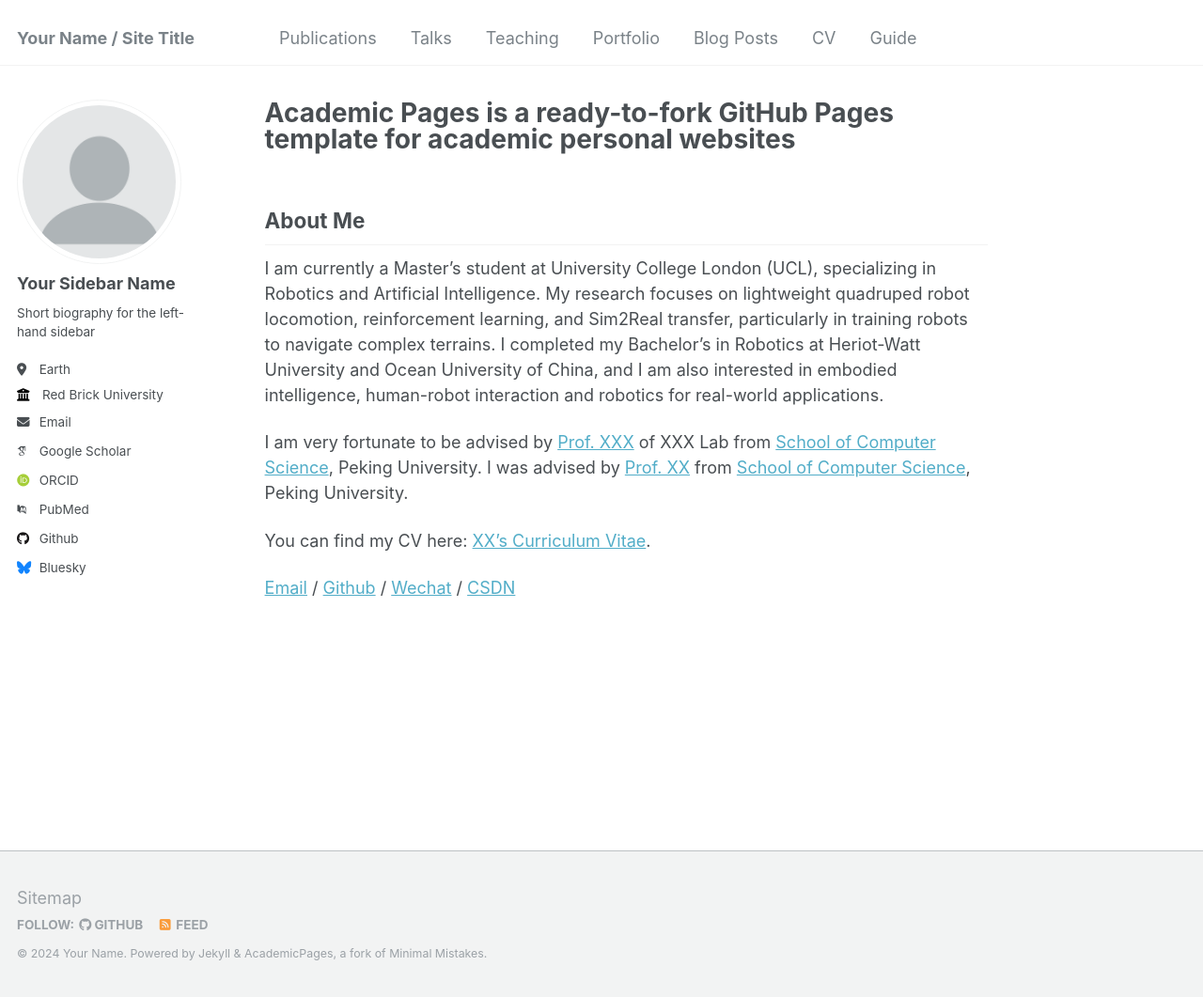
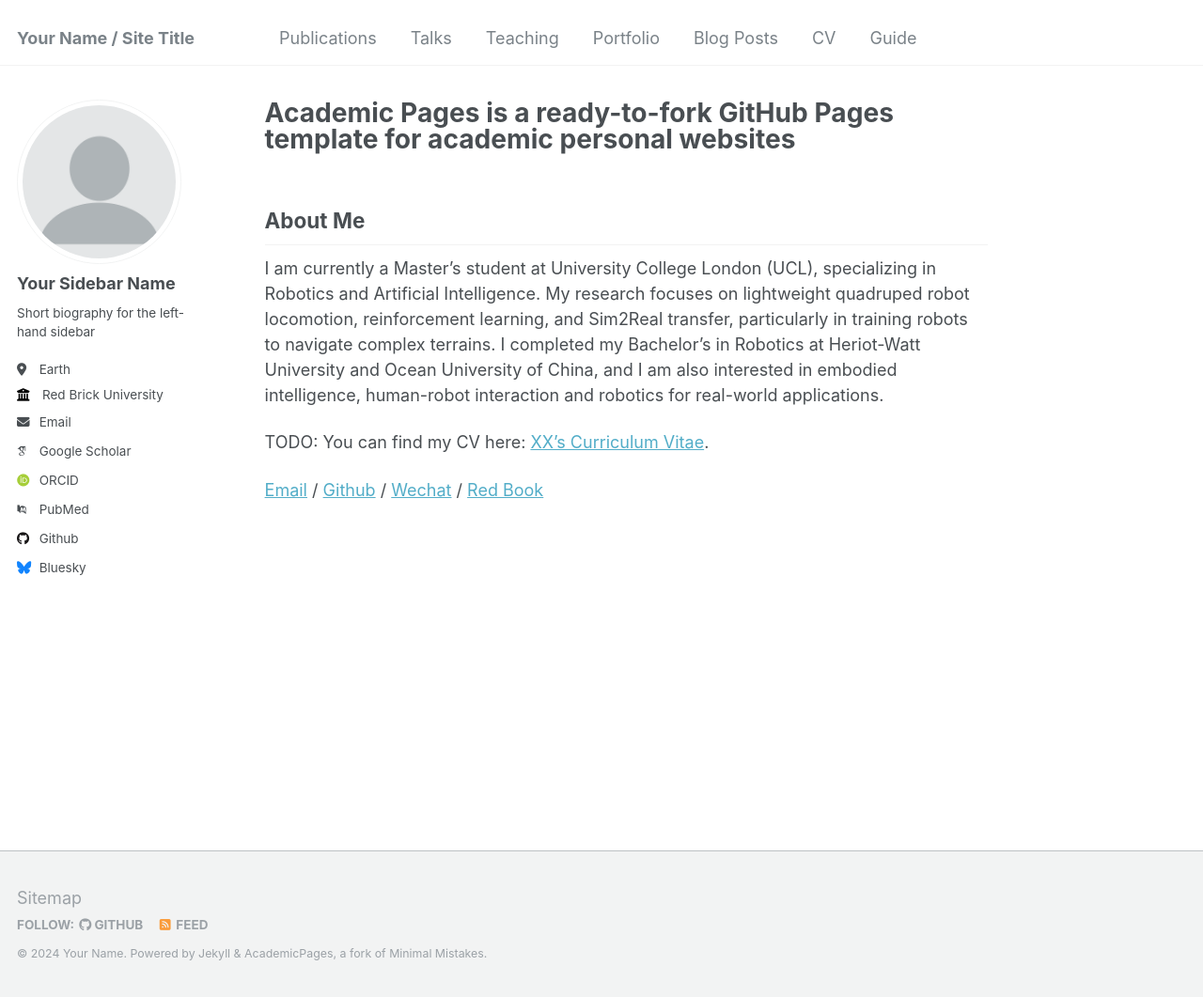
Before and after one commit to JLCucumber/JLCucumber.github.io, a Jekyll site: the page built from _pages/about.md, in a window 1280 px wide and 1061 px high. Shown: the whole window at 94% size. Built offline with Jekyll 4.4.1, drawn with Linux system fonts in a browser that asks for light colours; some web fonts are replaced.

Commit message:
Update about.md

```diff
--- a/_pages/about.md
+++ b/_pages/about.md
@@ -12,9 +12,6 @@ redirect_from:
 I am currently a Master's student at University College London (UCL), specializing in Robotics and Artificial Intelligence. My research focuses on lightweight quadruped robot locomotion, reinforcement learning, and Sim2Real transfer, particularly in training robots to navigate complex terrains. I completed my Bachelor's in Robotics at Heriot-Watt University and Ocean University of China, and I am also interested in embodied intelligence, human-robot interaction and robotics for real-world applications.
 
 
+TODO: You can find my CV here: [XX's Curriculum Vitae](../assets/Curriculum_Vitae.pdf).
 
-I am very fortunate to be advised by [Prof. XXX](https://www.XXX.com/) of XXX Lab from [School of Computer Science](https://cs.pku.edu.cn/), Peking University. I was advised by [Prof. XX](https://XXX.pku.edu.cn/) from [School of Computer Science](https://cs.pku.edu.cn/), Peking University.
-
-You can find my CV here: [XX's Curriculum Vitae](../assets/Curriculum_Vitae.pdf).
-
-[Email](mailto:XX@stu.pku.edu.cn) / [Github](https://github.com/QiuDi233) / [Wechat](../images/wechat.jpg) / [CSDN](https://blog.csdn.net/qd1813100174?spm=1000.2115.3001.5343)
+[Email](jasonli1207@foxmail.com) / [Github](https://github.com/JLCucumber) / [Wechat](../images/wechat.jpg) / [Red Book]()
```
